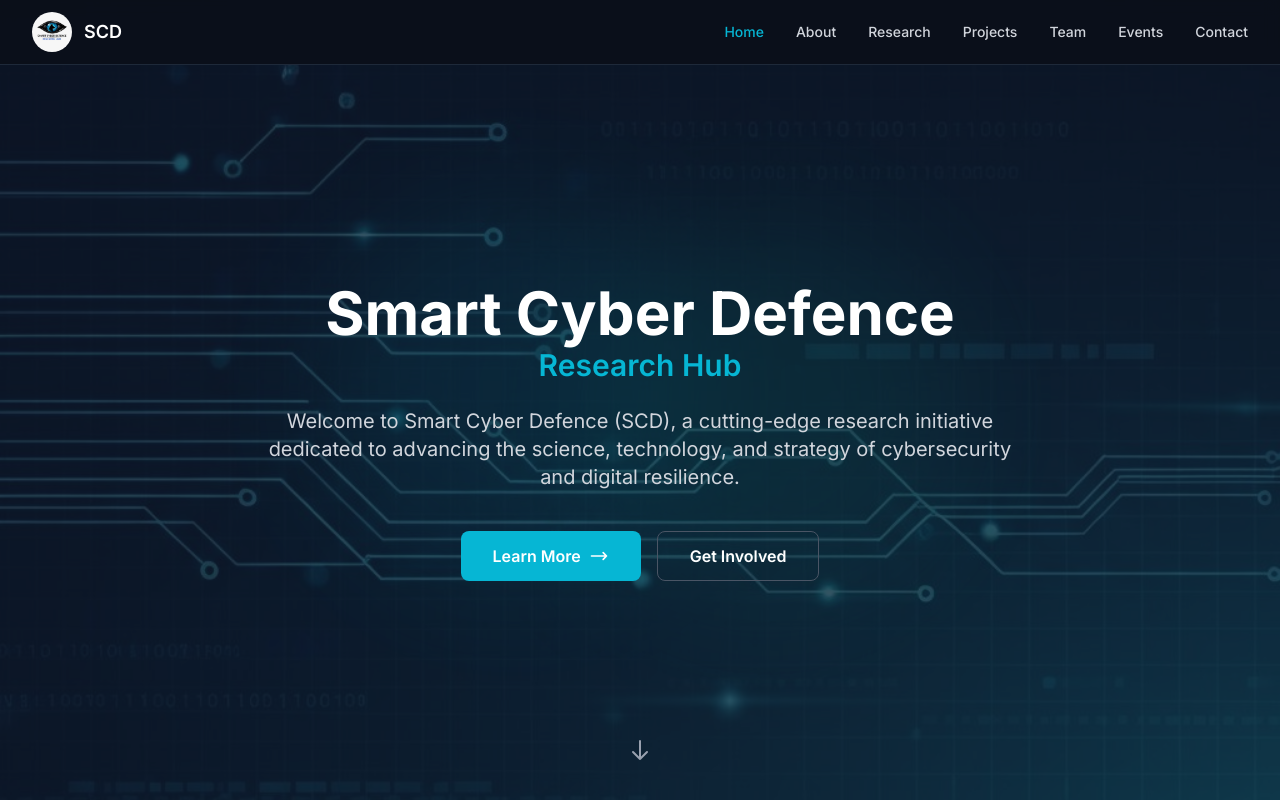
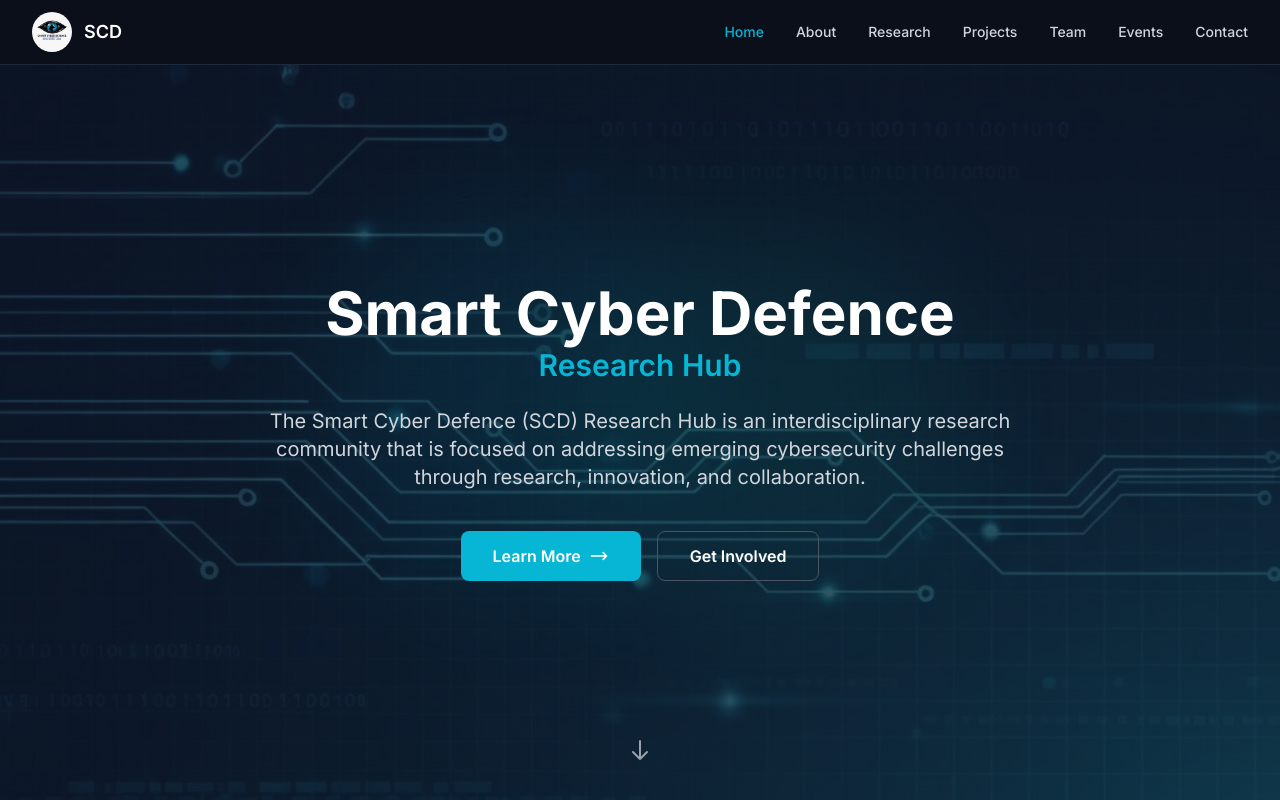
Before and after one commit to newest-j/Smart-Cyber-Defence-Research-Hub, a Vue app in the folder client/: page / in a window 1280 px wide. Shown: the top 800 px of the page. Built offline with nearby package versions, Linux system fonts and the light colour scheme.

Commit message:
hero edited

```diff
--- a/client/src/components/Hero.vue
+++ b/client/src/components/Hero.vue
@@ -22,8 +22,9 @@
       </h1>
 
       <p class="text-lg md:text-xl text-gray-300 max-w-3xl mx-auto mb-10 text-pretty">
-        Welcome to Smart Cyber Defence (SCD), a cutting-edge research initiative dedicated to
-        advancing the science, technology, and strategy of cybersecurity and digital resilience.
+        The Smart Cyber Defence (SCD) Research Hub is an interdisciplinary research community that
+        is focused on addressing emerging cybersecurity challenges through research, innovation, and
+        collaboration.
       </p>
 
       <div class="flex flex-col sm:flex-row gap-4 justify-center">
```
